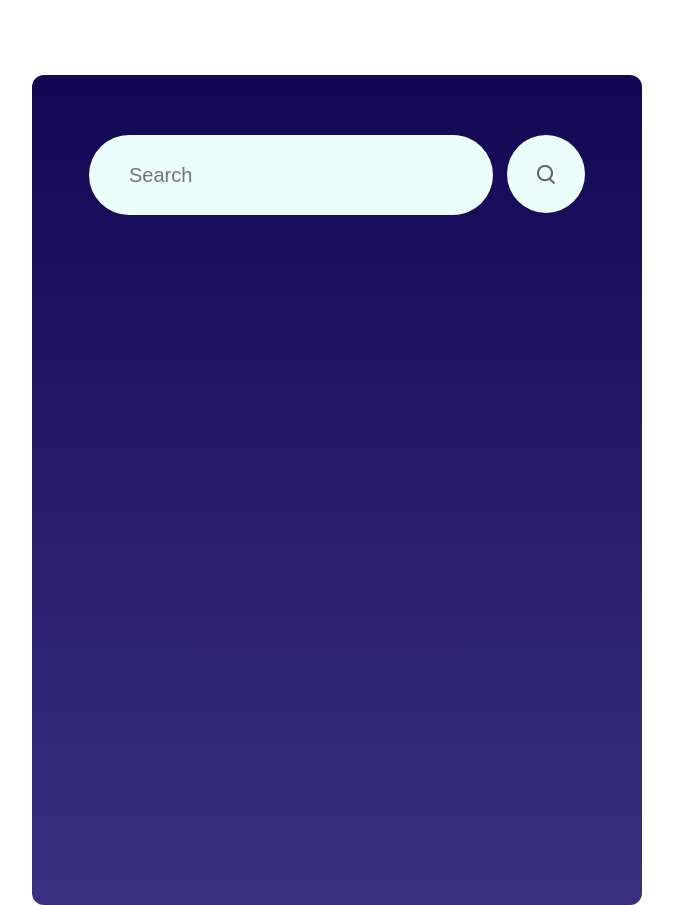
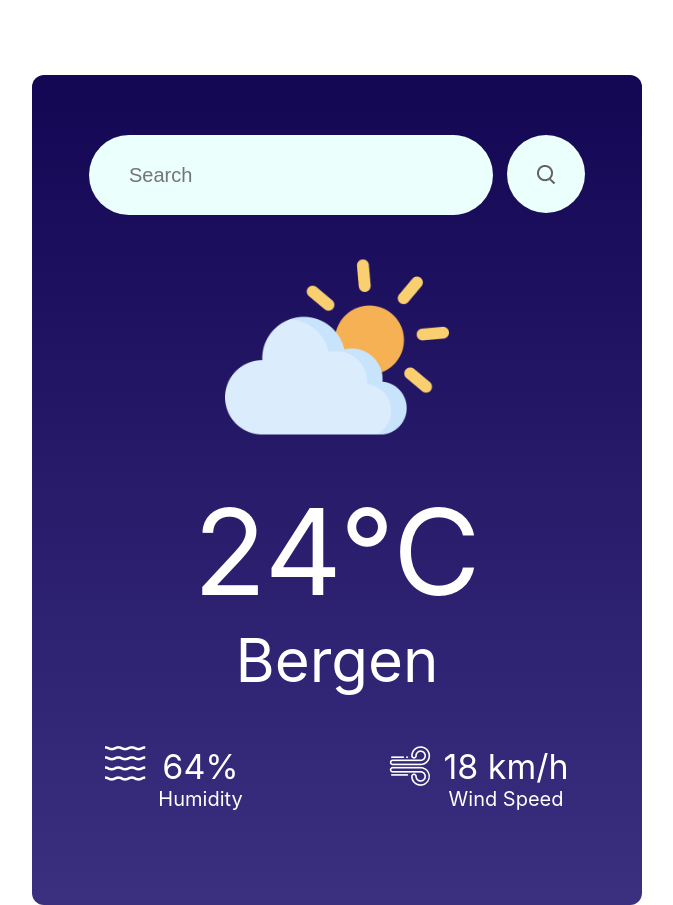
Before and after one commit to asi96/Vindvenn, a React (Create React App) app in the folder vindvenn/: page / in a window 1280 px wide. Shown: the whole page, without its empty margins (303-976 px from the left). Built offline with nearby package versions, Linux system fonts and the light colour scheme.

Commit message:
Finished design of weather report for a day with dummy data

```diff
--- a/vindvenn/src/components/VindvennApp/VindvennApp.css
+++ b/vindvenn/src/components/VindvennApp/VindvennApp.css
@@ -39,3 +39,53 @@
     border-radius: 40px;
     cursor: pointer;
 }
+
+.weather-report-image {
+    margin: 20px;
+    display: flex;
+    justify-content: center;
+}
+
+.weather-report-temperature {
+    display: flex;
+    justify-content: center;
+    color: white;
+    font-size: 120px;
+    font-weight: 400;
+}
+
+.weather-report-location {
+    display: flex;
+    justify-content: center;
+    color: white;
+    font-size: 60px;
+    font-weight: 400;
+}
+
+.weather-report-data-container {
+    margin-top: 50px;
+    color: white;
+    display: flex;
+    justify-content: center;
+}
+
+.data-element {
+    margin: auto;
+    display: flex;
+    align-items: flex-start;
+    gap: 12px;
+}
+
+.element-data {
+    font-size: 34px;
+    font-weight: 400;
+}
+
+.text {
+    font-size: 20px;
+    font-weight: 400;
+}
+
+.icon {
+    margin-top: 10px;
+}
--- a/vindvenn/src/components/VindvennApp/VindvennApp.jsx
+++ b/vindvenn/src/components/VindvennApp/VindvennApp.jsx
@@ -19,6 +19,29 @@ const VindvennApp = () => {
                     <img src={search_icon} alt=""></img>
                 </div>
             </div>
+            <div className='weather-day-report'>
+                <div className='weather-report-image'>
+                    <img src={cloud_weather_icon}></img>
+                </div>
+                <div className='weather-report-temperature'>24°C</div>
+                <div className='weather-report-location'>Bergen</div>
+                <div className='weather-report-data-container'>
+                    <div className='data-element'>
+                        <img src={humidity_icon}></img>
+                        <div className='element-data'>
+                            <div className='humidity-percentage'>64%</div>
+                            <div className='text'>Humidity</div>
+                        </div>
+                    </div>
+                    <div className='data-element'>
+                        <img src={wind_icon}></img>
+                        <div className='element-data'>
+                            <div className='wind-speed'>18 km/h</div>
+                            <div className='text'>Wind Speed</div>
+                        </div>
+                    </div>
+                </div>
+            </div>
         </div>
     )
 }
```
